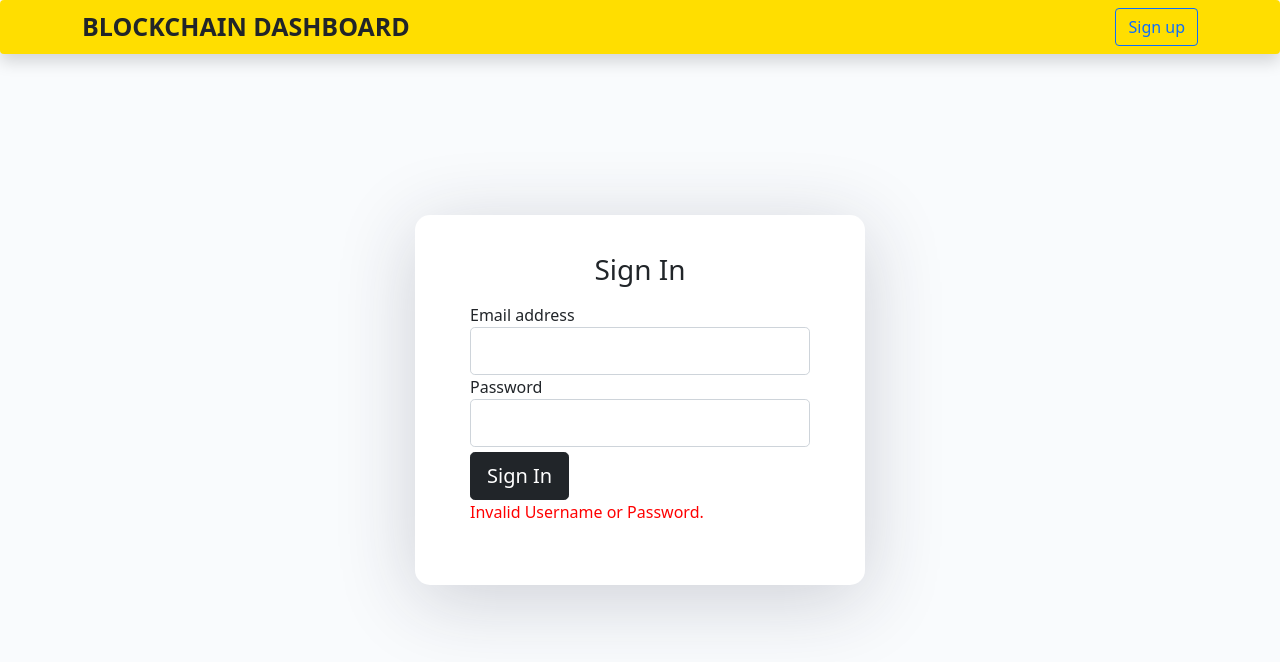
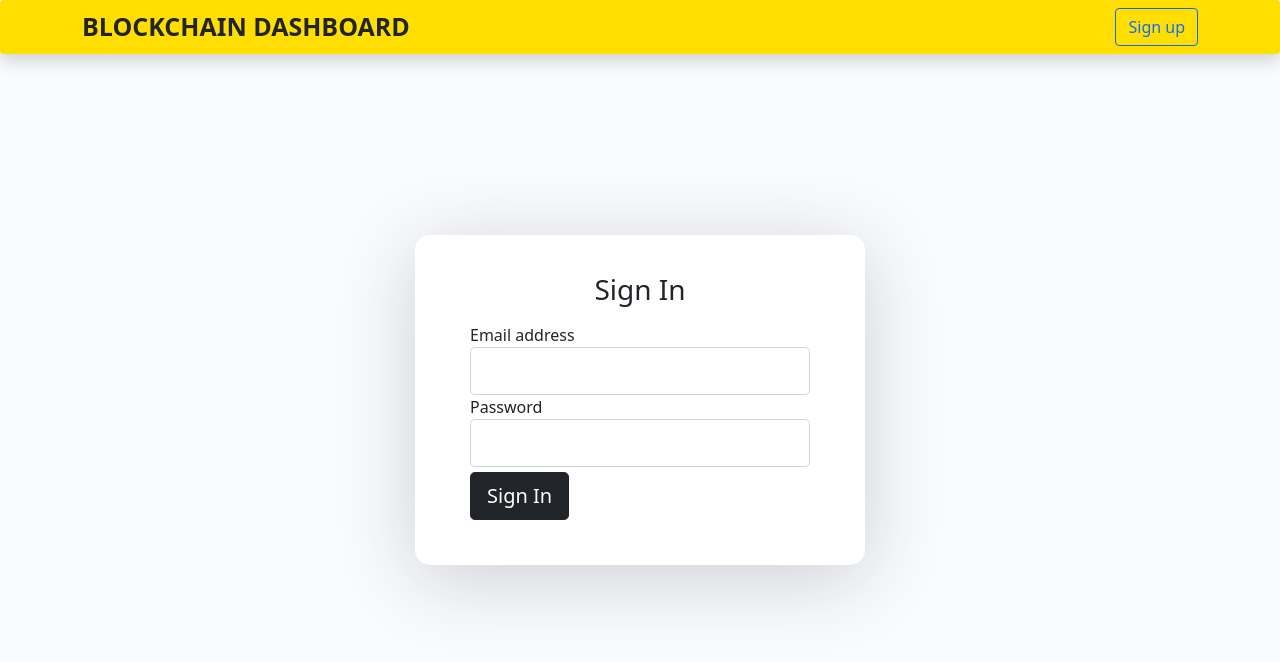
Before and after one commit to syedn/blockchainVueFE, a Vue app: page /#/ in a window 1280 px wide. Shown: the top 662 px of the page. Built offline with nearby package versions, Linux system fonts and the light colour scheme; no server answers; a web font is replaced by a local one.

Commit message:
Update Login.vue

```diff
--- a/src/components/Login.vue
+++ b/src/components/Login.vue
@@ -17,7 +17,7 @@
 
             <button type="submit" class="loginBtn btn btn-dark btn-lg btn-block">Sign In</button>
 
-			<p class="incorrectAuth" v:if="inCorrectAuth === true">Invalid Username or Password.</p>
+			<p class="incorrectAuth" v-if="inCorrectAuth === true">Invalid Username or Password.</p>
 
         </form>
     </div>
```
